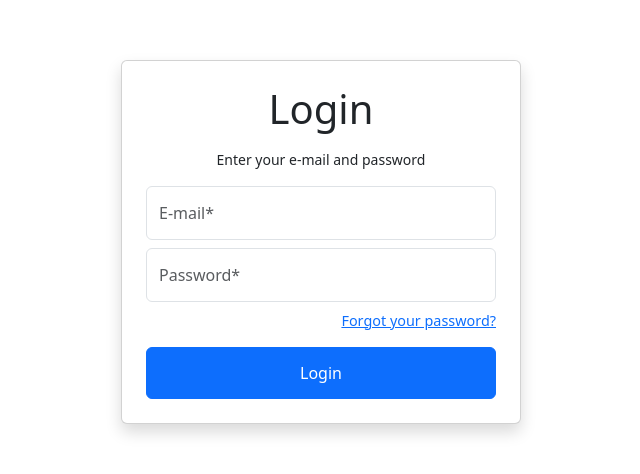
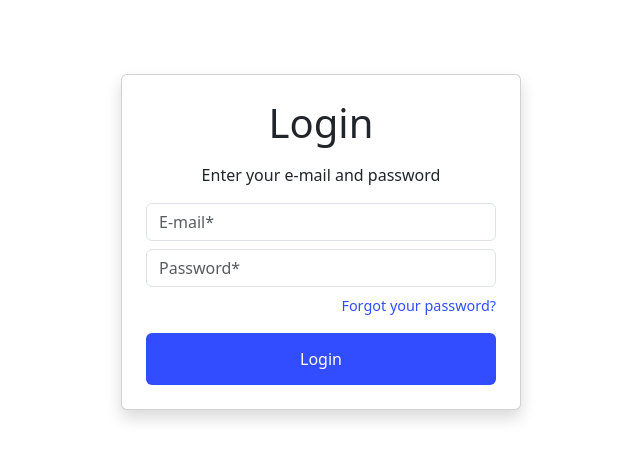
Before and after one commit to vitormiranda-dev/login-angula, an Angular app: page / in a window 1280 px wide. Shown: the part 158-632 px from the top of the page, without its empty margins (319-959 px from the left). Built offline with nearby package versions, Linux system fonts and the light colour scheme.

Commit message:
Update styles.css

```diff
--- a/src/styles.css
+++ b/src/styles.css
@@ -1,17 +1,4 @@
-
-body{
-     font-family: "Roboto", sans-serif;
 }
-
-h1{
-    font-size: 25px;
-
-}
- p{
-    font-size: 14px;
-
-
- }
  input{
     height: 54px;
 
@@ -23,4 +10,37 @@ h1{
  button{
     height: 52px;
 
+
  }
+
+.forgot{
+    color: #324dff;
+
+}
+a{
+   text-decoration: none !important;
+   color: #324dff !important;
+   font-weight: 500;
+}
+.btn-primary{
+    background-color: #324dff !important;
+    border: none !important;
+}
+
+.password-container {
+      position: relative;
+      width: 100%;
+
+    }
+    .password-container input.form-control {
+      padding-right: 40px;
+    }
+    .toggle-password {
+      position: absolute;
+      right: 10px;
+      top: 50%;
+      transform: translateY(-50%);
+      cursor: pointer;
+
+      color: #666;
+    }
```
